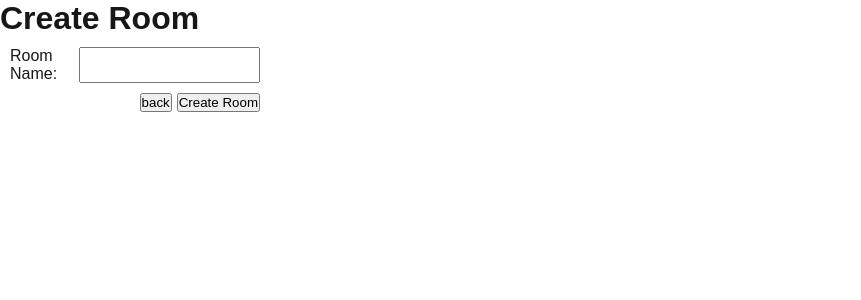
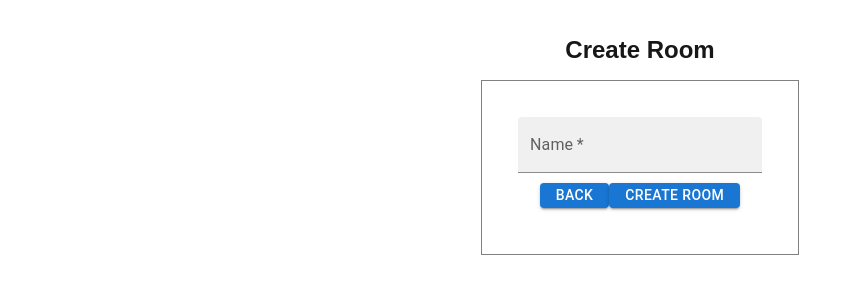
Before and after one commit to erazo14/ChatRoomLoyica, a Next.js app in the folder FE/: page /pages/createChatroom in a window 1280 px wide. Shown: the top 300 px of the page, without its empty margins (0-861 px from the left). Built offline with nearby package versions, Linux system fonts and the light colour scheme; no server answers.

Commit message:
feat: create room ui ready

```diff
--- a/FE/src/app/pages/createChatroom/createChatroom.module.css
+++ b/FE/src/app/pages/createChatroom/createChatroom.module.css
@@ -1,11 +1,14 @@
-.wrapperLogin {
-    width: 270px;
+.WrapperHeader {
+    display: flex;
+    justify-content: space-between;
 }
 
-.wrapperLabels {
-    display: flex;
-    justify-content: space-between;
-    margin: 10px
+.loginWrapper {
+    max-width: 100vw;
+    overflow-x: hidden;
+    align-items: center;
+    justify-items: center;
+    padding: 20px;
 }
 
 .buttonWrapper {
@@ -14,6 +17,7 @@
     margin: 10px;
 }
 
-.button:last-child {
+.button {
+    height: 25px;
     margin-left: 5px
 }
--- a/FE/src/app/pages/createChatroom/page.tsx
+++ b/FE/src/app/pages/createChatroom/page.tsx
@@ -1,11 +1,13 @@
 "use client";
 import { useRouter } from "next/navigation";
 import styles from "./createChatroom.module.css";
-import { useState } from "react";
+import { useEffect, useState } from "react";
+import { Box, Button, TextField } from "@mui/material";
 
 const CreateChatroomPage = () => {
     const router = useRouter();
-    const [name, setName] = useState('');
+    const [name, setName] = useState<string>('');
+    const [loggedUser, setLoggedUser] = useState(null);
     const [error, setError] = useState('');
     const apiUrl = process.env.NEXT_PUBLIC_URL_API;
 
@@ -45,16 +47,26 @@ const CreateChatroomPage = () => {
         e.preventDefault();
         router.back();
     };
+    useEffect(() => {
+        setLoggedUser(JSON.parse(sessionStorage.getItem("loggedUser")));
+    }, []);
 
     return (
-        <div>
-            <h1>Create Room</h1>
-            <form className={styles.wrapperLogin} onSubmit={handleSubmit}>
+        <div className={styles.loginWrapper}>
+            <Box className={styles.WrapperHeader} component="section" sx={{ p: 2, }}>
+                <h1>
+                    Create Room
+                </h1>
+                {loggedUser && (<h1>{loggedUser.Name}</h1>)}
+            </Box>
+            <Box
+                sx={{ p: 2, border: '1px solid grey' }}
+            >
+                <form className={styles.loginWrapper} onSubmit={handleSubmit}>
                     <div className={styles.wrapperLabels}>
-                    <div>
-                        <label>Room Name: </label>
-                    </div>
-                    <input
+                        <TextField
+                            label="Name"
+                            variant="filled"
                             type="user"
                             id="user"
                             value={name}
@@ -62,12 +74,13 @@ const CreateChatroomPage = () => {
                             required
                         />
                     </div>
-                {error && <p>{error}</p>}
+                    {error && <p style={{ color: "red" }}>{error}</p>}
                     <div className={styles.buttonWrapper}>
-                    <button className={styles.button} onClick={handleBack}>back</button>
-                    <button className={styles.button} type="submit">Create Room</button>
+                        <Button variant="contained" className={styles.button} onClick={handleBack}>back</Button>
+                        <Button variant="contained" className={styles.button} type="submit">Create Room</Button>
                     </div>
                 </form>
+            </Box>
         </div>
     )
 };
--- a/FE/src/app/pages/subscribeChatroom/page.tsx
+++ b/FE/src/app/pages/subscribeChatroom/page.tsx
@@ -94,7 +94,7 @@ const SubscribeChatroomPage = () => {
             )}
             {error && <p style={{ color: "red" }}>{error}</p>}
             <div className={styles.buttonWrapper}>
-                <Button variant="contained"className={styles.button} onClick={handleBack}>back</Button>
+                <Button variant="contained" className={styles.button} onClick={handleBack}>back</Button>
             </div>
         </div>
     );
```
Lines whose indentation alone changed are shown as unchanged.
